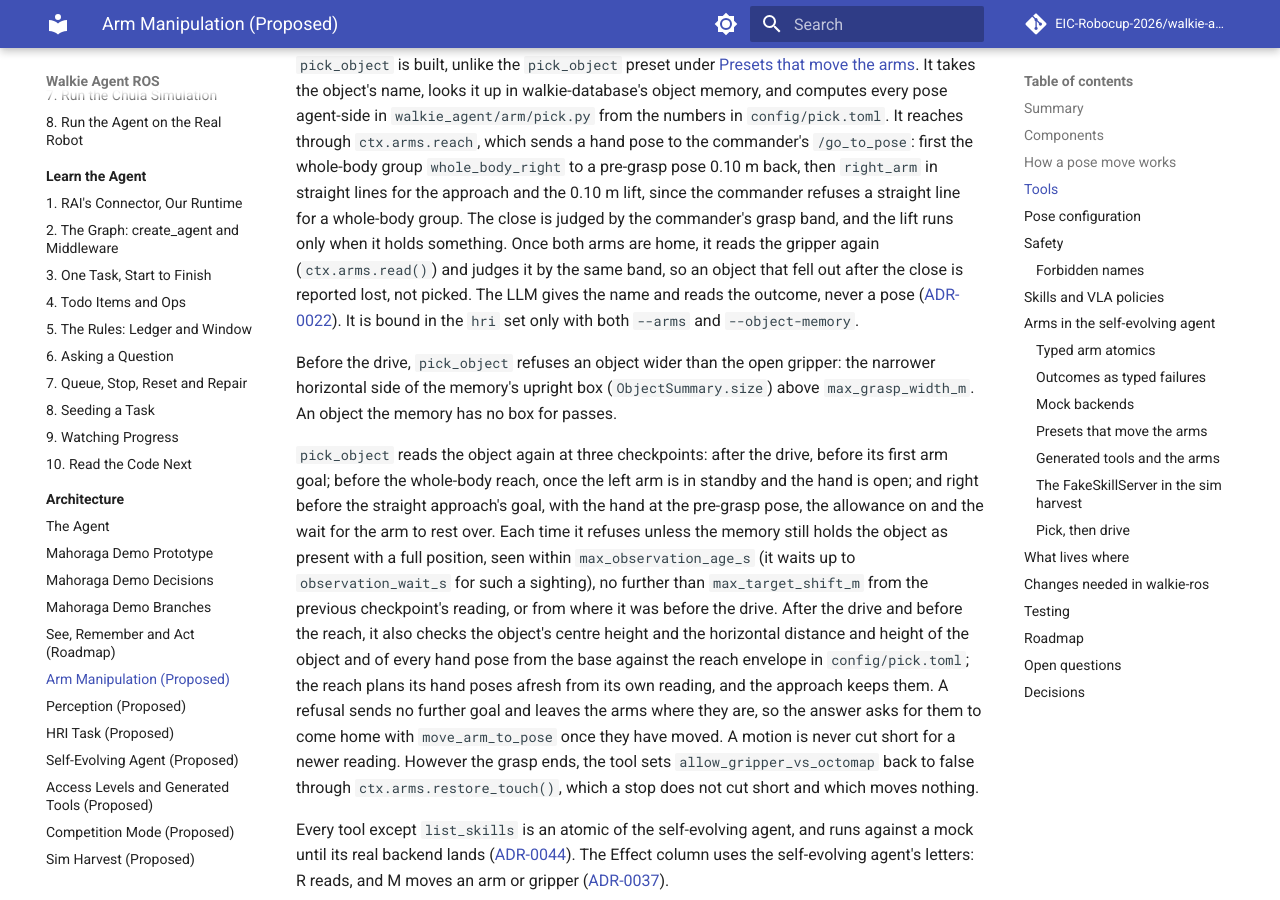
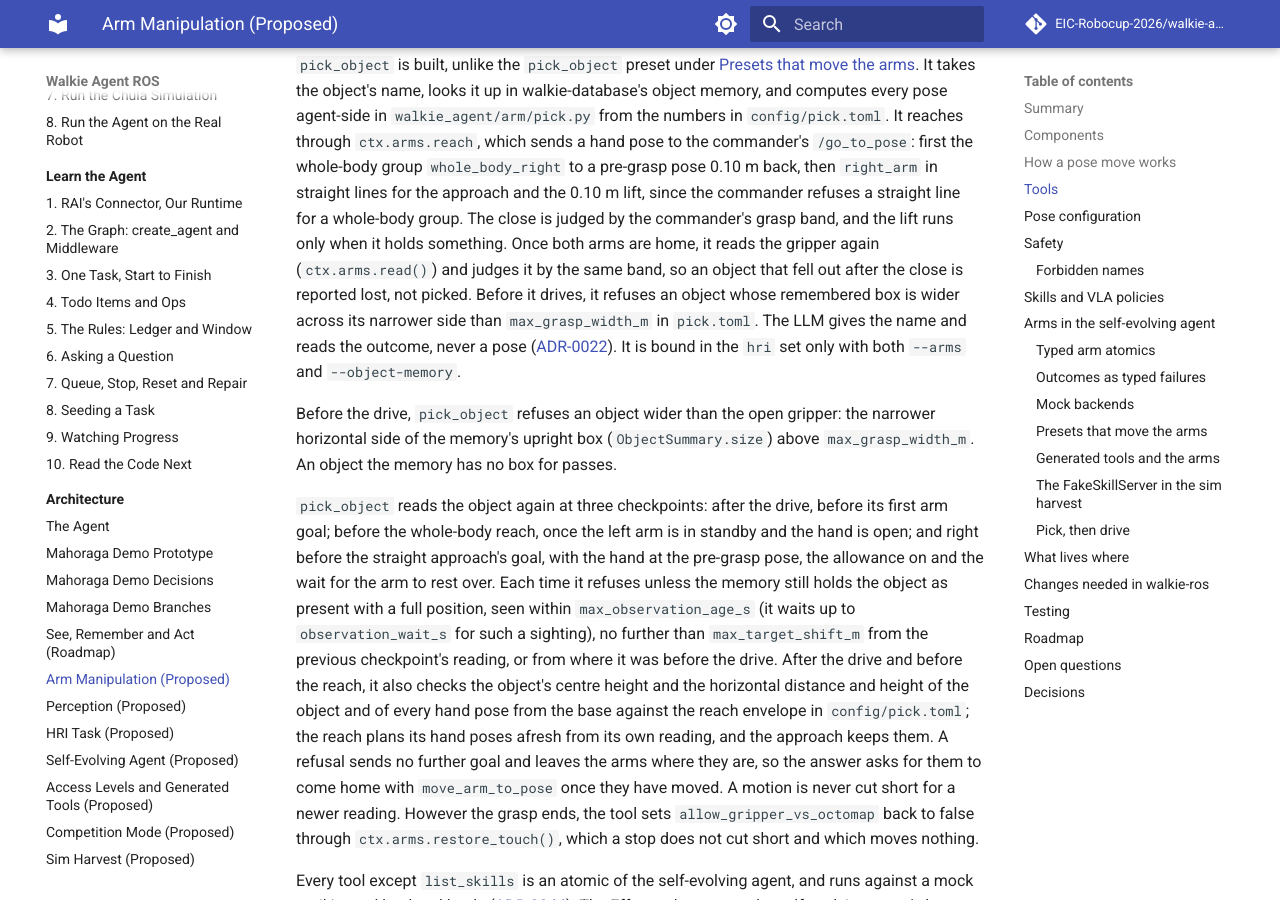
Before and after one commit to EIC-Robocup-2026/walkie-agent-ros, an MkDocs documentation site: the page built from docs/architecture/manipulation.md, in a window 1280 px wide and 900 px high, scrolled down 3519 px. Built offline with MkDocs 1.6.1 and Material for MkDocs 9.7.7, drawn with Linux system fonts in a browser that asks for light colours; comment, search, counter and statistics services are not loaded.

Commit message:
docs: record the post-stow gripper read and the width gate (pk-53, pk-54)

```diff
--- a/docs/architecture/manipulation.md
+++ b/docs/architecture/manipulation.md
@@ -149,7 +149,9 @@ refuses a straight line for a whole-body group. The close is judged by the
 commander's grasp band, and the lift runs only when it holds something. Once
 both arms are home, it reads the gripper again (`ctx.arms.read()`) and judges
 it by the same band, so an object that fell out after the close is reported
-lost, not picked. The LLM gives the name and reads the outcome, never a pose
+lost, not picked. Before it drives, it refuses an object whose remembered box
+is wider across its narrower side than `max_grasp_width_m` in `pick.toml`.
+The LLM gives the name and reads the outcome, never a pose
 ([ADR-0022](decisions/0022-named-arm-poses.md)). It is bound in the `hri`
 set only with both `--arms` and `--object-memory`.
 
```
Also changed, not shown: docs/architecture/mahoraga-demo-decisions.md (+2 -0 lines).
